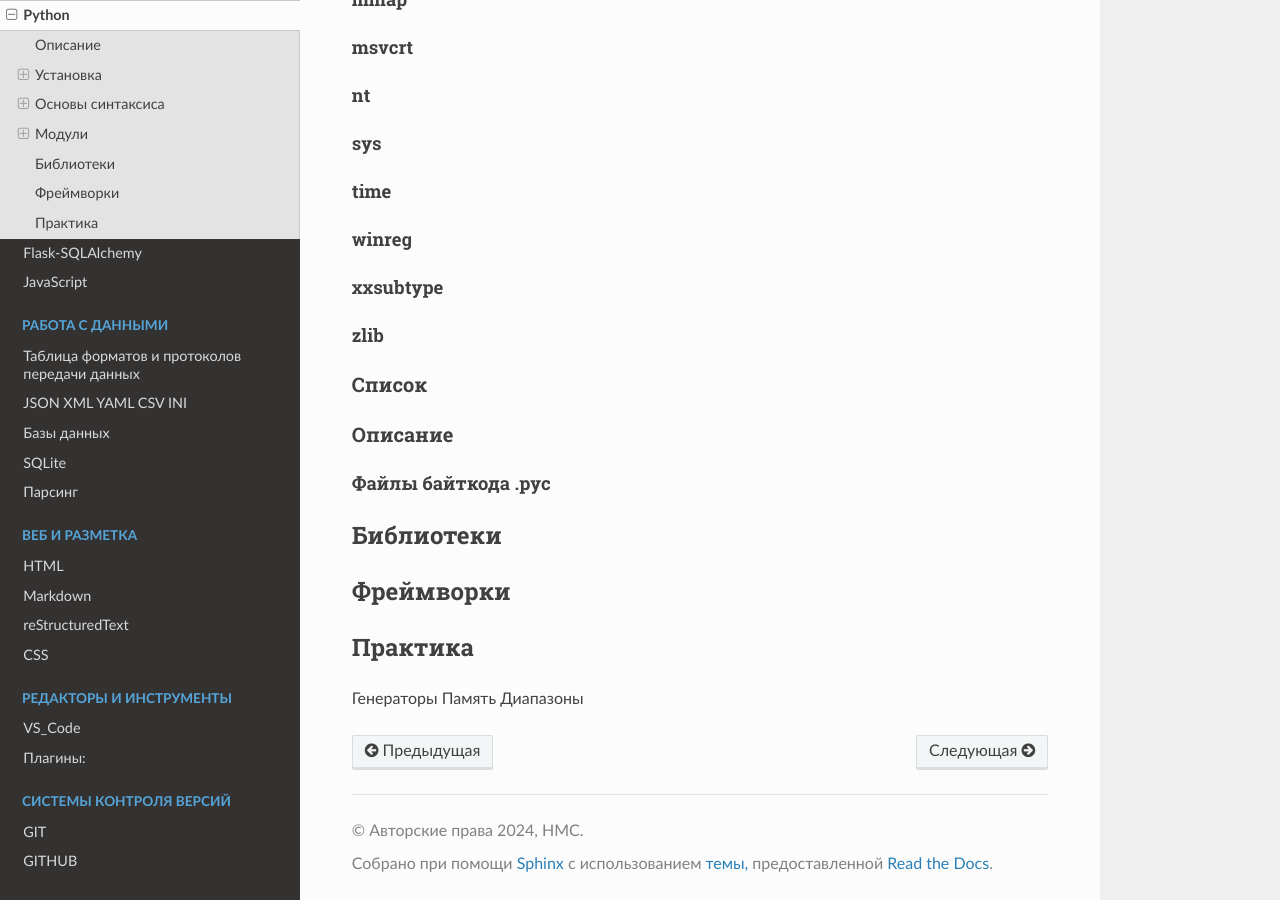
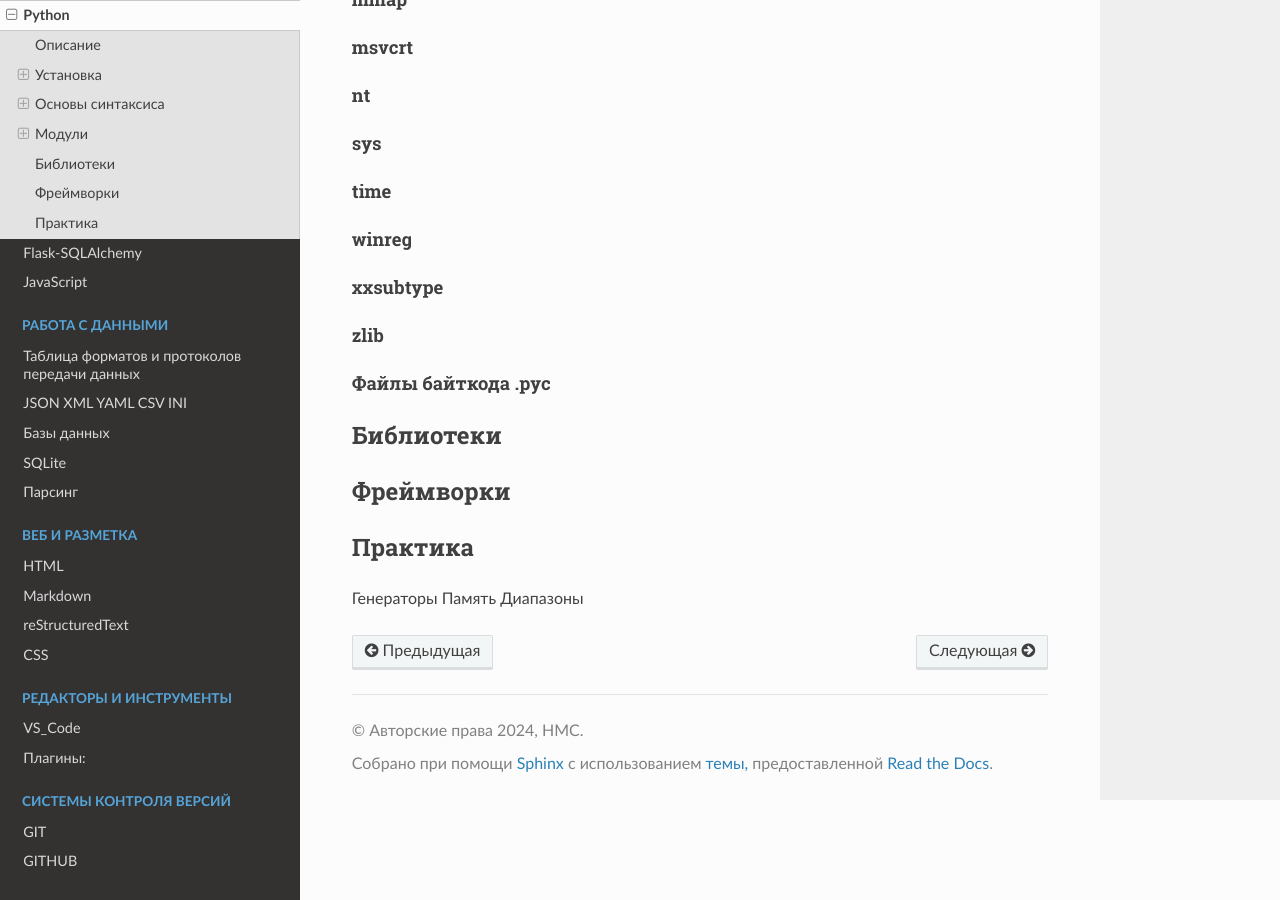
Before and after one commit to NMSprog/5_ITL, a Sphinx documentation site: the page built from source/Python/Python.rst, in a window 1280 px wide and 900 px high, scrolled down 65305 px. Built offline with Sphinx 7.4.7 and the Read the Docs theme 3.1.0, drawn with Linux system fonts in a browser that asks for light colours.

Commit message:
23.11.25 добовление в Python

```diff
--- a/source/Python/Python.rst
+++ b/source/Python/Python.rst
@@ -2587,24 +2587,14 @@ Python имеет остроумную особенность, называем
 .. include:: Built_in_module.rst
 
 
-Список
-------
-
-Описание
---------
-
 Файлы байткода .pyc
 ^^^^^^^^^^^^^^^^^^^
 
-
 Библиотеки
 ==========
 
-
 Фреймворки
 ==========
-
-
 
 Практика
 ========
--- a/source/index.rst
+++ b/source/index.rst
@@ -2,7 +2,7 @@
 
 .. toctree::
     :caption: Языки программирования
-    :maxdepth: 2
+    :maxdepth: 3
 
     Python/Python
     Python/SQLAlchemy
```
